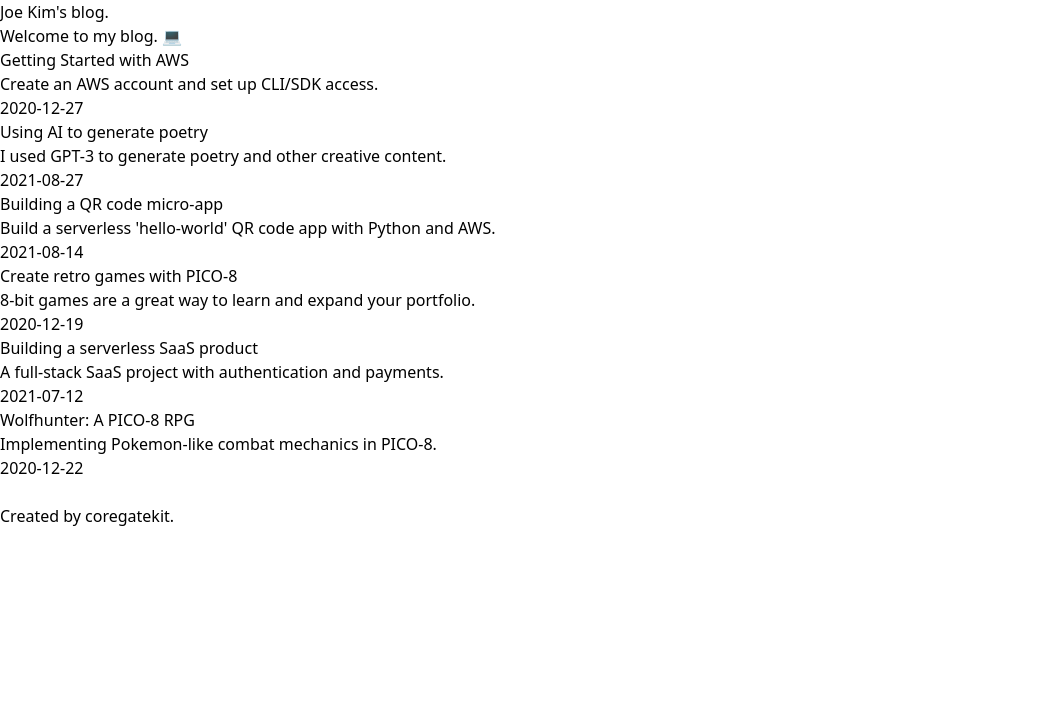
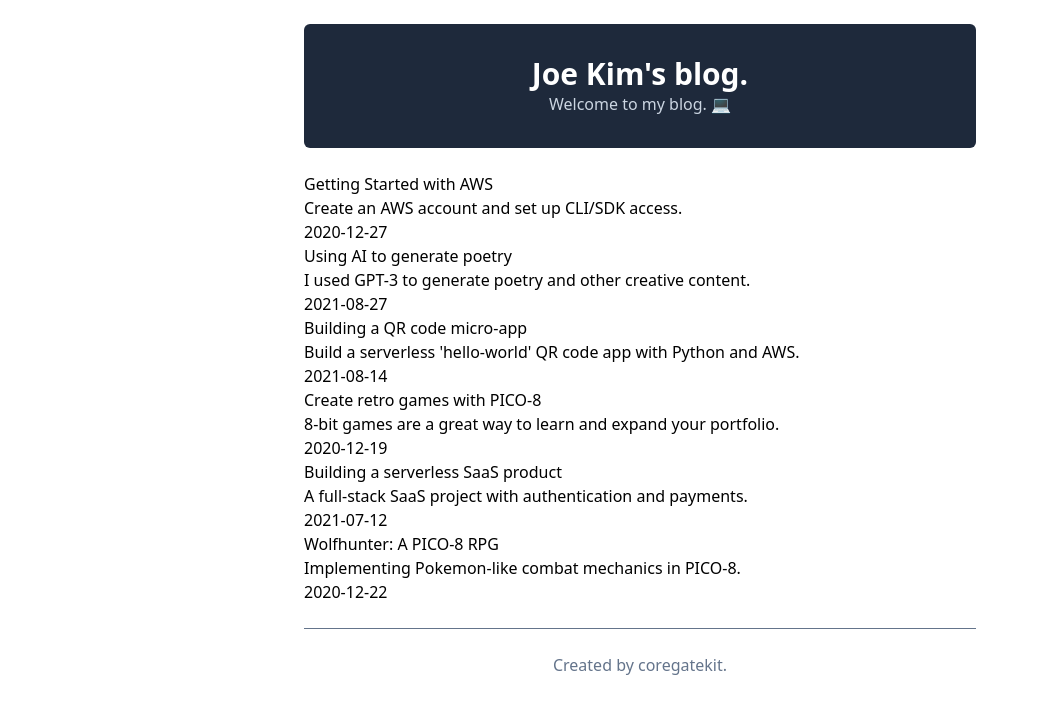
Before and after one commit to coregatekit/blog, a Next.js app: page / in a window 1280 px wide. Shown: the top 714 px of the page, without its empty margins (0-1039 px from the left). Built offline with nearby package versions, Linux system fonts and the light colour scheme.

Commit message:
Added css to homepage

```diff
--- a/app/layout.tsx
+++ b/app/layout.tsx
@@ -1,4 +1,4 @@
-import './globals.css';
+import "./globals.css";
 import Link from "next/link";
 
 export const metadata = {
@@ -13,19 +13,18 @@ export default function RootLayout({
 }) {
   const header = (
     <header>
-      <div>
+      <div className='text-center bg-slate-800 p-8 my-6 rounded-md'>
         <Link href="/">
-          <h1>Joe Kim's blog.</h1>
+          <h1 className="text-3xl text-white font-bold">Joe Kim's blog.</h1>
         </Link>
-        <p>Welcome to my blog. 💻</p>
+        <p className='text-slate-300'>Welcome to my blog. 💻</p>
       </div>
     </header>
   );
 
   const footer = (
     <footer>
-      <div>
-        <br />
+      <div className='border-t border-slate-500 mt-6 py-6 text-center text-slate-500'>
         <h3>
           Created by{" "}
           <Link href={"https://github.com/coregatekit"}>coregatekit</Link>.
@@ -37,9 +36,11 @@ export default function RootLayout({
   return (
     <html lang="en">
       <body>
-        {header}
-        {children}
-        {footer}
+        <div className='mx-auto max-w-2xl'>
+          {header}
+          {children}
+          {footer}
+        </div>
       </body>
     </html>
   );
```
